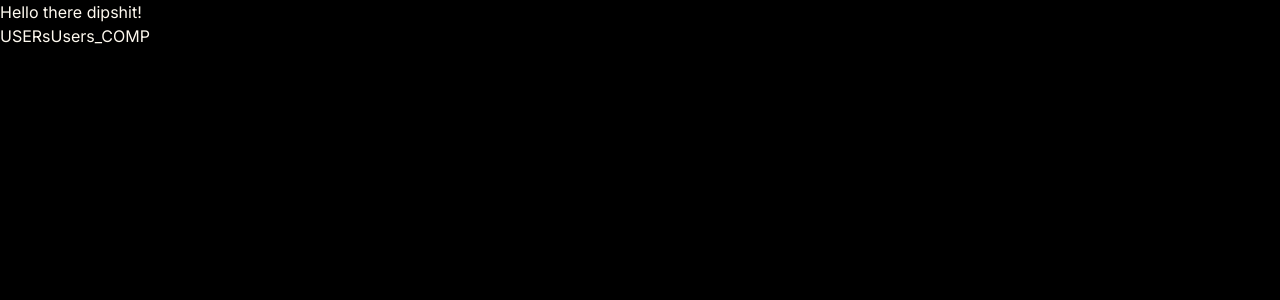
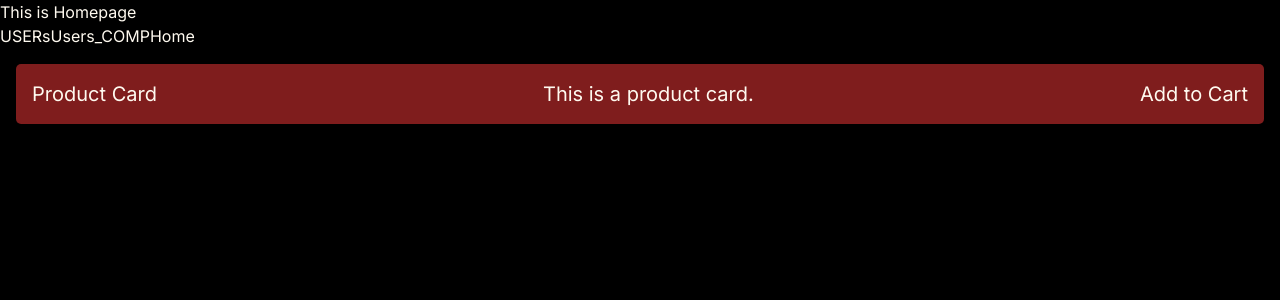
Before and after one commit to DoosanD/next-website, a Next.js app: page / in a window 1280 px wide. Shown: the top 300 px of the page. Built offline with nearby package versions, Linux system fonts and the light colour scheme.

Commit message:
03/03/2025

```diff
--- /dev/null
+++ b/app/components/AddToCart.tsx
@@ -0,0 +1,12 @@
+'use client';
+import React from 'react'
+
+const AddToCart = () => {
+  return (
+    <div>
+      <button className='btn btn-warning' onClick={()=>{console.log('Click!')}}>Add to Cart</button>
+    </div>
+  )
+}
+
+export default AddToCart
--- /dev/null
+++ b/app/components/ProductCard/ProductCard.module.css
@@ -0,0 +1,7 @@
+.card {
+    padding:1rem;
+    border:1px solid red;
+    border-radius:5px;
+    margin-block:1rem;
+    margin-inline:1rem;
+}
--- /dev/null
+++ b/app/components/ProductCard/ProductCard.tsx
@@ -0,0 +1,23 @@
+import React from 'react'
+import AddToCart from '../AddToCart';
+import styles from './ProductCard.module.css';
+
+const ProductCard = () => {
+  return (
+    <div className='p-4 text-xl bg-red-900 hover:bg-sky-500 transition-colors' style={{
+        // backgroundColor: 'purple',
+        // padding: '1rem',
+        borderRadius: '5px',
+        margin: '1rem',
+        display: 'flex',
+        justifyContent: 'space-between',
+        alignItems: 'center'
+    }}>
+        <h2>Product Card</h2>
+        <p>This is a product card.</p>
+        <AddToCart />
+    </div>
+  )
+}
+
+export default ProductCard
--- a/app/globals.css
+++ b/app/globals.css
@@ -4,15 +4,11 @@
 
 :root {
   --foreground-rgb: 0, 0, 0;
-  --background-start-rgb: 214, 219, 220;
-  --background-end-rgb: 255, 255, 255;
 }
 
 @media (prefers-color-scheme: dark) {
   :root {
     --foreground-rgb: 255, 255, 255;
-    --background-start-rgb: 0, 0, 0;
-    --background-end-rgb: 0, 0, 0;
   }
 }
 
--- a/app/page.tsx
+++ b/app/page.tsx
@@ -1,12 +1,16 @@
 import Image from 'next/image'
 import Link from 'next/link'
+import ProductCard from './components/ProductCard/ProductCard'
 
 export default function Home() {
   return (
     <main>
-      <h1>Hello there dipshit!</h1>
+      <h1>This is Homepage</h1>
       <a href="/users">USERs</a>
       <Link href="/users">Users_COMP</Link>
+      <Link href="/">Home</Link>
+
+      <ProductCard />
     </main>
   )
 }
--- a/app/users/page.tsx
+++ b/app/users/page.tsx
@@ -1,8 +1,32 @@
 import React from 'react'
+import Link from 'next/link';
 
-const UsersPage = () => {
+interface User {
+  id: number;
+  name: string;
+  email: string;
+}
+
+const UsersPage = async () => {
+  // fetch users data from API
+  const res = await  fetch(
+    'https://jsonplaceholder.typicode.com/users',
+     { next: {revalidate: 10}}
+  );
+  const users: User[] = await res.json();
+
   return (
-    <div>UsersPage</div>
+    <>
+    <Link href="/">Home</Link>
+      <h1>Users Page</h1>
+      <p>{new Date().toLocaleTimeString()}</p>
+      {users.map(users => (
+        <div key={users.id}>
+          <h2>{users.name}</h2>
+          <p>{users.email}</p>
+        </div>
+      ))}
+    </>
   )
 }
 
--- a/package.json
+++ b/package.json
@@ -21,6 +21,7 @@
   },
   "devDependencies": {
     "autoprefixer": "^10.4.20",
+    "daisyui": "^5.0.0",
     "postcss": "^8.5.3",
     "tailwindcss": "^3.4.17"
   }
--- a/tailwind.config.ts
+++ b/tailwind.config.ts
@@ -15,6 +15,6 @@ const config: Config = {
       },
     },
   },
-  plugins: [],
+  plugins: [require("daisyui")]
 }
 export default config
```
Also changed, not shown: 1 other file (tests, documents, lock files or other folders).
